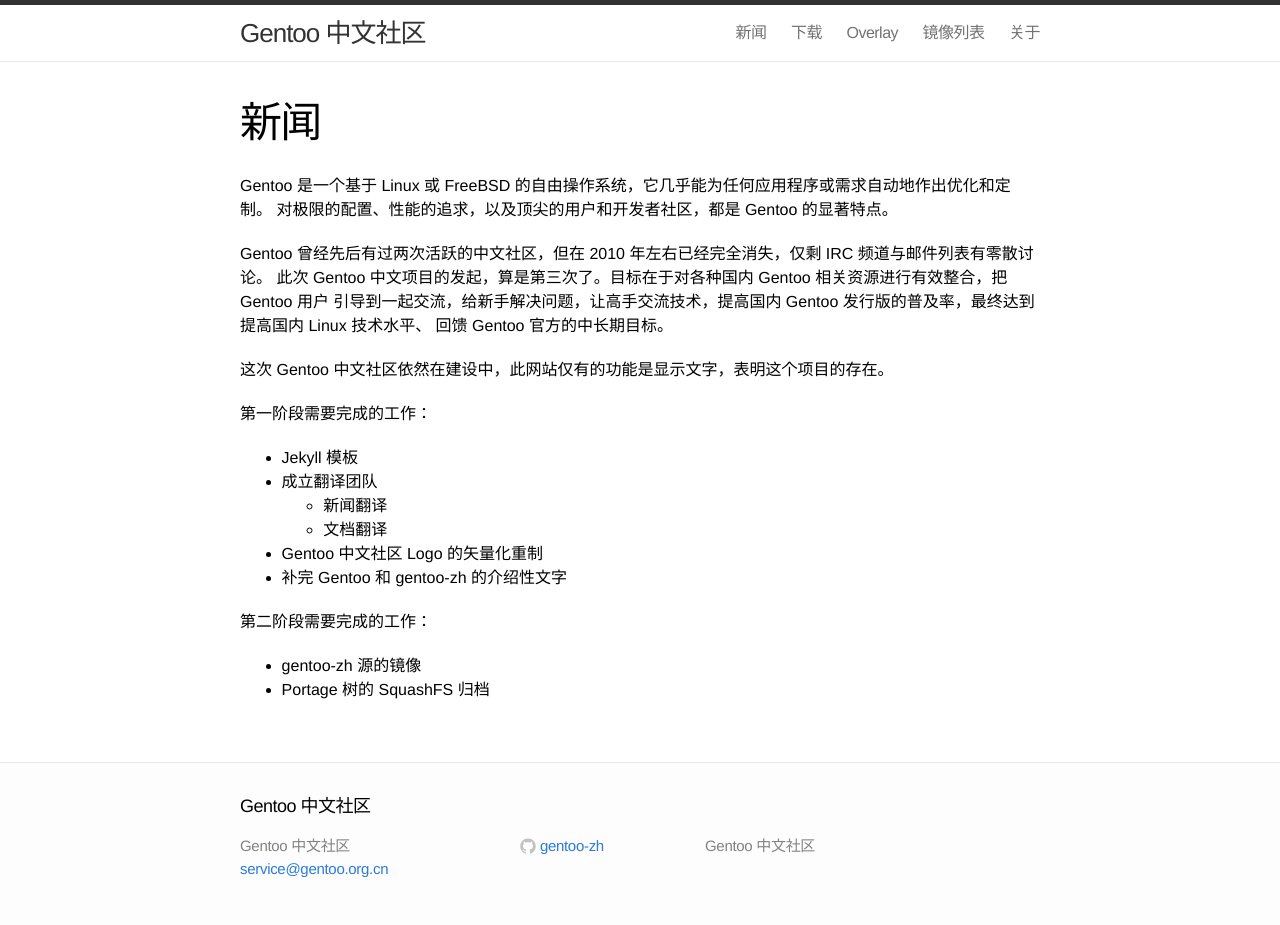
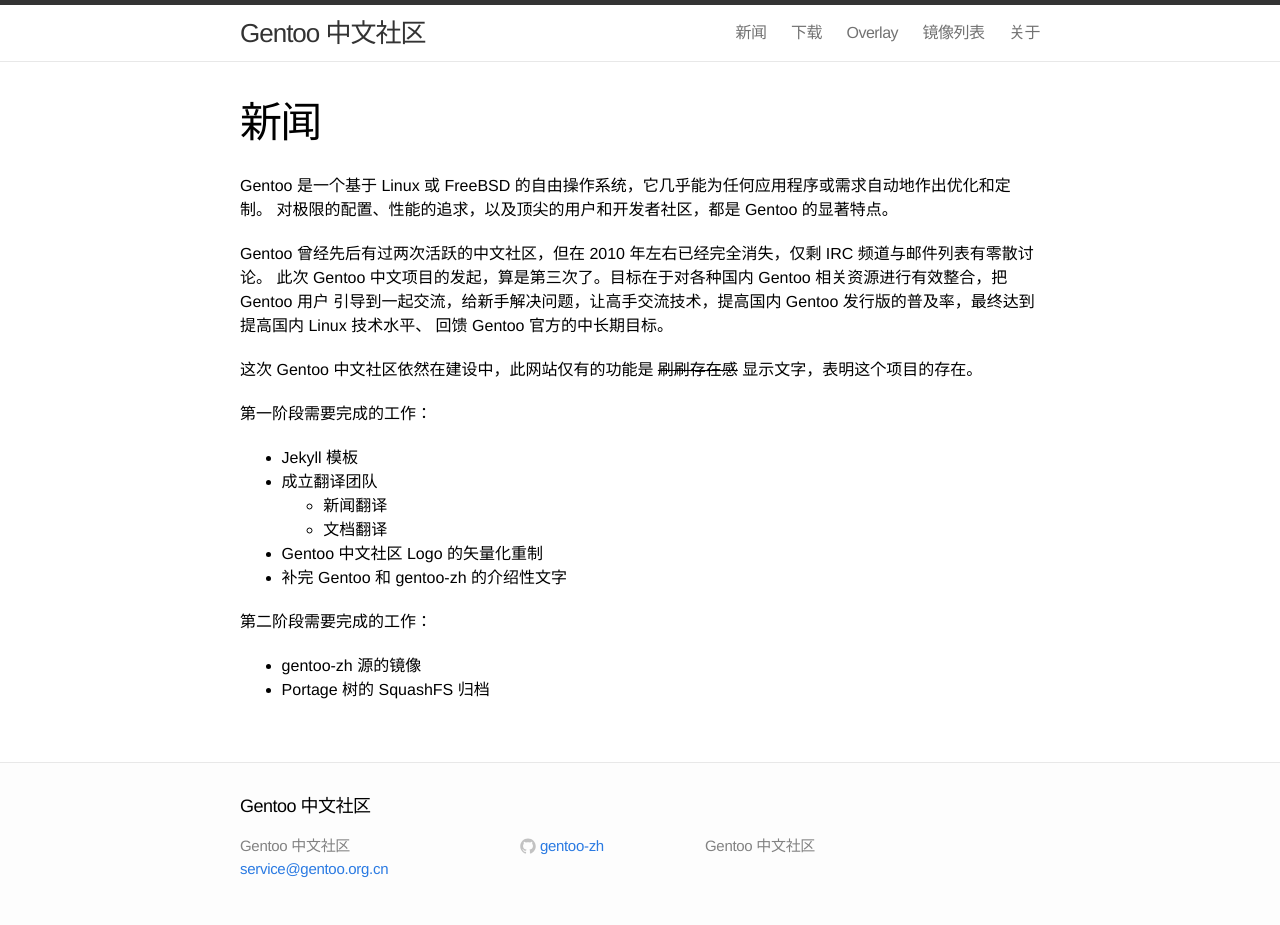
Before and after one commit to Gentoo-zh/gentoo-zh-jekyll, a Jekyll site: the page built from 01news.md, in a window 1280 px wide. Built offline with Jekyll 4.4.1, drawn with Linux system fonts in a browser that asks for light colours.

Commit message:
add some Easter Eggs

```diff
--- a/01news.md
+++ b/01news.md
@@ -13,7 +13,7 @@
 引导到一起交流，给新手解决问题，让高手交流技术，提高国内 Gentoo 发行版的普及率，最终达到提高国内 Linux 技术水平、
 回馈 Gentoo 官方的中长期目标。
 
-这次 Gentoo 中文社区依然在建设中，此网站仅有的功能是显示文字，表明这个项目的存在。
+这次 Gentoo 中文社区依然在建设中，此网站仅有的功能是 <del>刷刷存在感</del> 显示文字，表明这个项目的存在。
 
 第一阶段需要完成的工作：
 
```
Also changed, not shown: 05about.md (+2 -0 lines).
